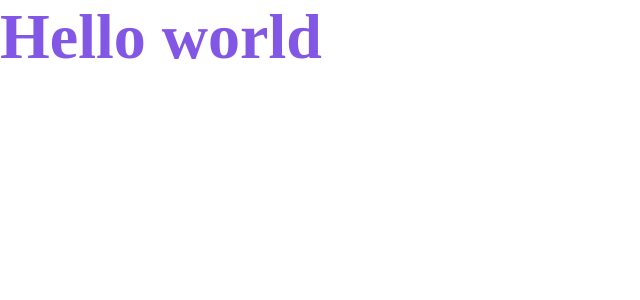
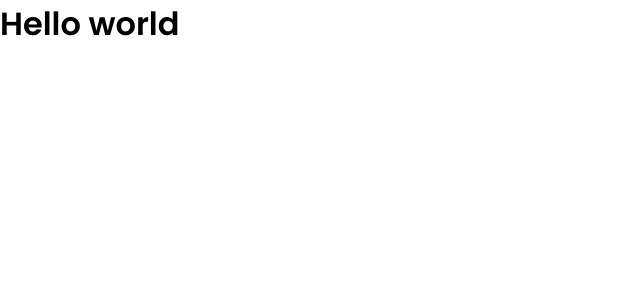
Before and after one commit to angelodesalves/Ignite-Chapter-II-dtmoney, a React (Create React App) app: page / in a window 1280 px wide. Shown: the top 300 px of the page, without its empty margins (0-640 px from the left). Built offline with nearby package versions, Linux system fonts and the light colour scheme.

Commit message:
Module 1 - google fonts

```diff
--- a/public/index.html
+++ b/public/index.html
@@ -1,12 +1,18 @@
 <!DOCTYPE html>
 <html lang="en">
   <head>
+    <!-- Open the connection with google CND, accelerating font loading on average of 25% when it's top  -->
+    <link rel="preconnect" href="https://fonts.googleapis.com">
+    <link rel="preconnect" href="https://fonts.gstatic.com" crossorigin>
+
     <meta charset="utf-8" />
     <meta name="viewport" content="width=device-width, initial-scale=1" />
 
     <link rel="shortcut icon" href="favicon.png" type="image/png">
 
     <title>dtmoney</title>
+
+    <link href="https://fonts.googleapis.com/css2?family=Poppins:wght@400;600&display=swap" rel="stylesheet">
   </head>
   <body>
     <noscript>You need to enable JavaScript to run this app.</noscript>
--- a/src/App.tsx
+++ b/src/App.tsx
@@ -1,16 +1,11 @@
 import styled from 'styled-components'
 import { GlobalStyle } from "./styles/global";
-
-const Title = styled.h1`
-  color: #8257e6;
-  font-size: 64px;
-`
 
 export function App() {
   return (
     <div className="App">
       <GlobalStyle/>
-      <Title>Hello world</Title>
+      <h1>Hello world</h1>
     </div>
   );
 }
--- a/src/styles/global.ts
+++ b/src/styles/global.ts
@@ -40,6 +40,15 @@
 		-webkit-font-smoothing: antialiased;
 	}
 
+	body, input, select, textarea, button {
+		font-family: 'Poppins', sans-serif;
+		font-weight: 400;
+	}
+
+	h1, h2, h3, h4, h5, h6, strong {
+		font-weight: 600;
+	}
+
 	button {
 		cursor: pointer;
 	}
```
